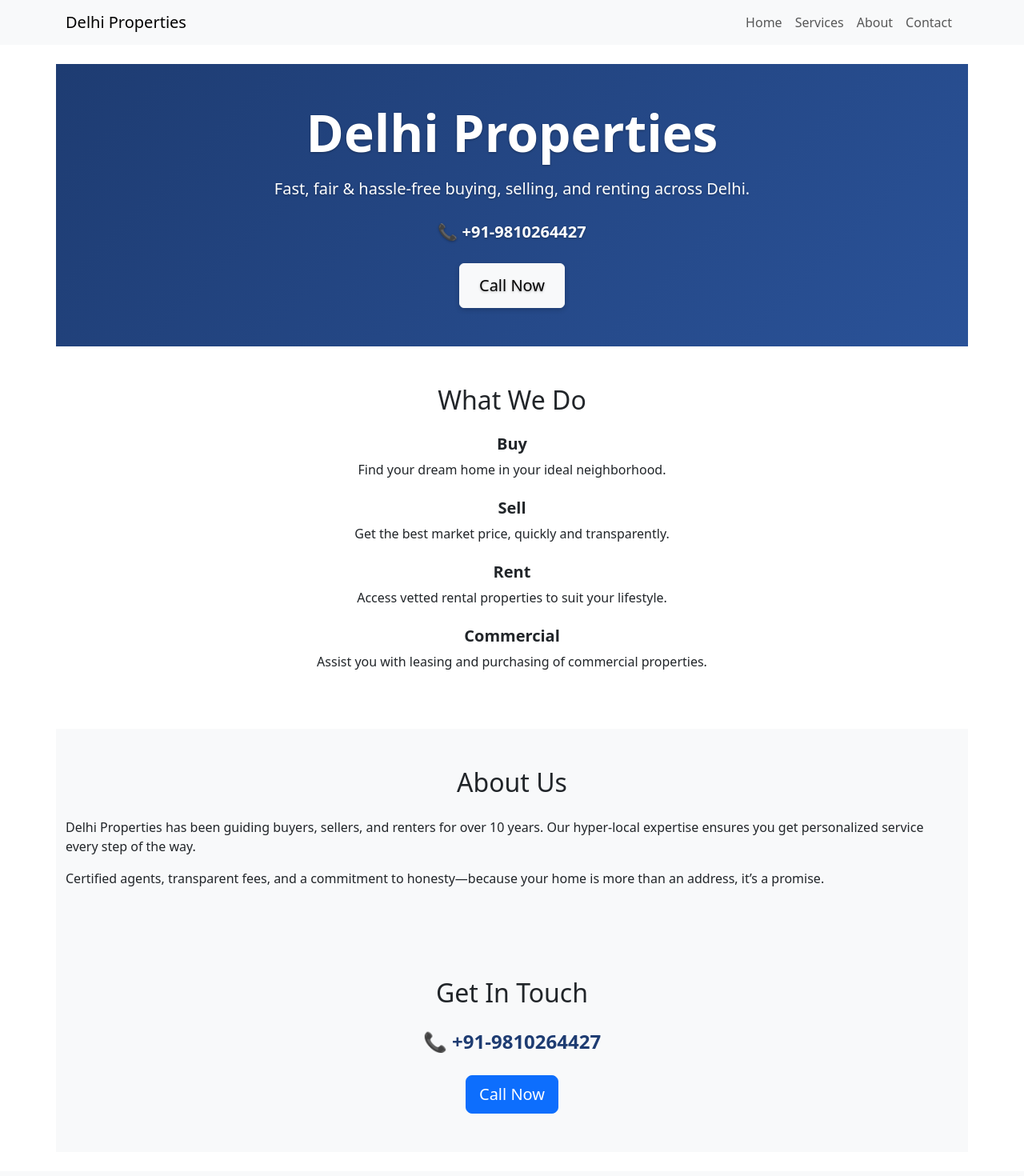
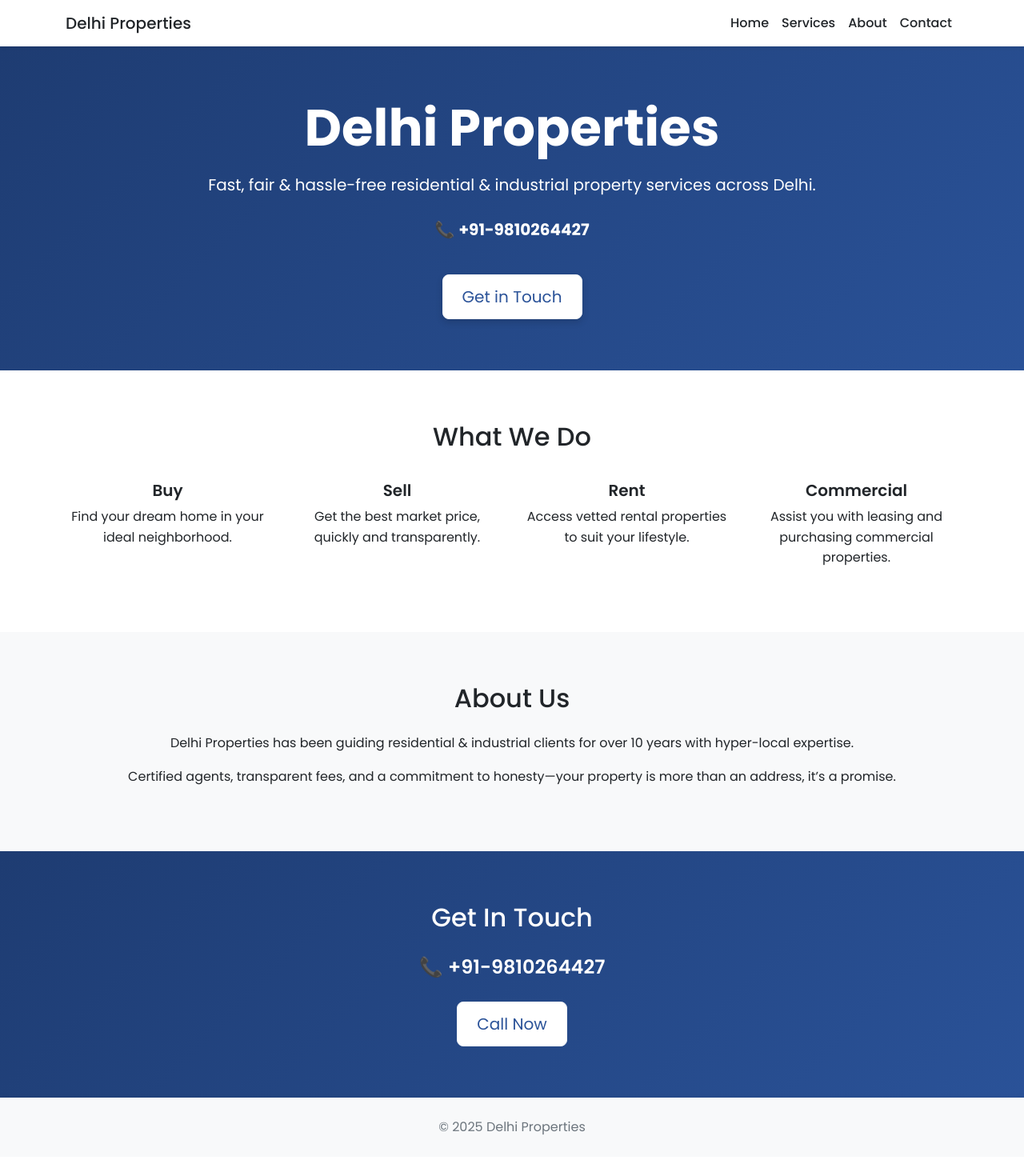
Before and after one commit to NIKHIL-techgeek/property-dealer-project, a React (Vite) app in the folder property-manager/: page / in a window 1280 px wide. Shown: the top 1470 px of the page at 80% size. After the commit the page ends 1446 px from the top, so only its background shows below. Built offline with nearby package versions, Linux system fonts and the light colour scheme.

Commit message:
layout 1

```diff
--- a/property-manager/index.html
+++ b/property-manager/index.html
@@ -2,9 +2,18 @@
 <html lang="en">
   <head>
     <meta charset="UTF-8" />
-    <!-- <link rel="icon" type="image/svg+xml" href="/vite.svg" /> -->
-    <meta name="viewport" content="width=device-width, initial-scale=1.0" />
-    <title>Property Dealer</title>
+    <meta name="viewport" content="width=device-width, initial-scale=1" />
+    <title>Delhi Properties | Buy · Sell · Rent</title>
+    <meta
+      name="description"
+      content="Delhi Properties—Fast, fair & hassle-free residential & industrial real estate services across Delhi. Call +91-9810264427."
+    />
+    <link rel="preconnect" href="https://fonts.googleapis.com" />
+    <link rel="preconnect" href="https://fonts.gstatic.com" crossorigin />
+    <link
+      href="https://fonts.googleapis.com/css2?family=Poppins:wght@400;500;600;700&display=swap"
+      rel="stylesheet"
+    />
   </head>
   <body>
     <div id="root"></div>
--- a/property-manager/src/App.jsx
+++ b/property-manager/src/App.jsx
@@ -1,20 +1,11 @@
 import React from 'react';
-import { Routes, Route } from 'react-router-dom';
 import Layout from './components/Layout';
 import Home from './pages/Home';
-import Listings from './pages/Listings';
-import About from './pages/About';
-import Contact from './pages/Contact';
 
 export default function App() {
   return (
-    <Routes>
-      <Route element={<Layout />}>
-        <Route path="/" element={<Home />} />
-        <Route path="/listings" element={<Listings />} />
-        <Route path="/about" element={<About />} />
-        <Route path="/contact" element={<Contact />} />
-      </Route>
-    </Routes>
+    <Layout>
+      <Home />
+    </Layout>
   );
 }
--- a/property-manager/src/components/Layout.jsx
+++ b/property-manager/src/components/Layout.jsx
@@ -1,15 +1,11 @@
-// src/components/Layout.jsx
 import React from 'react';
-import { Outlet } from 'react-router-dom';
 
-export default function Layout() {
+export default function Layout({ children }) {
   return (
     <>
       <nav className="navbar navbar-expand-lg navbar-light bg-light">
         <div className="container">
-          <a className="navbar-brand" href="#hero">
-            Delhi Properties
-          </a>
+          <a className="navbar-brand" href="#hero">Delhi Properties</a>
           <button
             className="navbar-toggler"
             type="button"
@@ -23,26 +19,16 @@ export default function Layout() {
           </button>
           <div className="collapse navbar-collapse" id="navbarNav">
             <ul className="navbar-nav ms-auto">
-              <li className="nav-item">
-                <a className="nav-link" href="#hero">Home</a>
-              </li>
-              <li className="nav-item">
-                <a className="nav-link" href="#services">Services</a>
-              </li>
-              <li className="nav-item">
-                <a className="nav-link" href="#about">About</a>
-              </li>
-              <li className="nav-item">
-                <a className="nav-link" href="#contact">Contact</a>
-              </li>
+              <li className="nav-item"><a className="nav-link" href="#hero">Home</a></li>
+              <li className="nav-item"><a className="nav-link" href="#services">Services</a></li>
+              <li className="nav-item"><a className="nav-link" href="#about">About</a></li>
+              <li className="nav-item"><a className="nav-link" href="#contact">Contact</a></li>
             </ul>
           </div>
         </div>
       </nav>
 
-      <main className="container my-4 p-0">
-        <Outlet />
-      </main>
+      <main className="p-0">{children}</main>
 
       <footer className="bg-light py-4 mt-auto">
         <div className="container text-center">
--- a/property-manager/src/index.css
+++ b/property-manager/src/index.css
@@ -1,5 +1,6 @@
 /* src/index.css */
 
+/* 1. Google Font */
 @import url('https://fonts.googleapis.com/css2?family=Poppins:wght@400;500;600;700&display=swap');
 
 :root {
@@ -7,114 +8,122 @@
   --primary-dark:  #1e3c72;
   --secondary:     #f8f9fa;
   --accent:        #ffc107;
+  --font-base:     'Poppins', sans-serif;
   --text-dark:     #212529;
-  --text-muted:    #6c757d;
-  --font-base:     'Poppins', sans-serif;
+  --text-light:    #fff;
 }
 
+/* 2. Reset & typography */
 * {
   box-sizing: border-box;
 }
-
 body {
   margin: 0;
   font-family: var(--font-base);
   color: var(--text-dark);
   line-height: 1.6;
-  background-color: var(--secondary);
+
+  /* subtle full‐page gradient */
+  background: linear-gradient(135deg, var(--secondary) 0%, #e2e8f0 50%, var(--secondary) 100%);
+  background-attachment: fixed;
 }
 
-/* Links */
+/* 3. Links */
 a {
   color: var(--primary);
   text-decoration: none;
-  transition: color 0.3s;
+  transition: color 0.2s;
 }
 a:hover {
   color: var(--primary-dark);
 }
 
-/* Navbar */
+/* 4. Navbar */
 .navbar {
   background-color: #fff !important;
   box-shadow: 0 2px 4px rgba(0,0,0,0.1);
 }
 .navbar-brand,
 .nav-link {
-  font-weight: 500;
+  font-weight: 500 !important;
   color: var(--text-dark) !important;
 }
 .nav-link:hover {
-  color: var(--primary) !important;
+  color: var(--primary-dark) !important;
 }
 
-/* Sections */
+/* 5. Section spacing */
 section {
   padding: 4rem 0;
 }
 
-/* Hero */
+/* 6. Hero */
 .section-hero {
   background: linear-gradient(135deg, var(--primary-dark), var(--primary));
-  color: #fff;
+  color: var(--text-light);
   text-align: center;
 }
 .section-hero .btn {
   margin-top: 1rem;
-  background-color: #fff;
-  color: var(--primary-dark);
-  border: none;
-  box-shadow: 0 2px 6px rgba(0,0,0,0.2);
-  transition: background-color 0.3s;
+  background-color: var(--text-light);
+  color: var(--primary);
+  border-radius: 0.5rem;
+  padding: 0.75rem 1.5rem;
+  box-shadow: 0 4px 8px rgba(0,0,0,0.15);
+  transition: background-color 0.2s;
 }
 .section-hero .btn:hover {
   background-color: var(--secondary);
 }
 
-/* Services */
+/* 7. Services */
 .section-services {
   background-color: #fff;
   text-align: center;
 }
 .services-grid {
   display: grid;
-  grid-template-columns: repeat(auto-fit, minmax(200px, 1fr));
+  grid-template-columns: repeat(auto-fit, minmax(220px, 1fr));
   gap: 2rem;
 }
 .service-item h5 {
-  margin-top: 0.5rem;
+  margin-top: 0.75rem;
   font-weight: 600;
 }
 
-/* About */
+/* 8. About */
 .section-about {
   background-color: var(--secondary);
   text-align: center;
 }
 
-/* Contact */
+/* 9. Contact */
 .section-contact {
-  background-color: var(--primary-dark);
-  color: #fff;
+  background: linear-gradient(135deg, var(--primary-dark), var(--primary));
+  color: var(--text-light);
   text-align: center;
 }
 .section-contact .btn {
-  background-color: #fff;
-  color: var(--primary-dark);
+  background-color: var(--text-light);
+  color: var(--primary);
+  border-radius: 0.5rem;
+  padding: 0.75rem 1.5rem;
+  transition: background-color 0.2s;
 }
 .section-contact .btn:hover {
   background-color: var(--secondary);
 }
 
-/* Footer */
+/* 10. Footer */
 footer {
   background-color: var(--secondary);
   text-align: center;
   padding: 2rem 0;
-  color: var(--text-muted);
+  color: #6c757d;
+  box-shadow: 0 -2px 6px rgba(0,0,0,0.05);
 }
 
-/* Smooth scrolling */
+/* 11. Smooth scrolling */
 html {
   scroll-behavior: smooth;
 }
--- a/property-manager/src/main.jsx
+++ b/property-manager/src/main.jsx
@@ -1,14 +1,12 @@
 import React from 'react';
 import ReactDOM from 'react-dom/client';
+
 import 'bootstrap/dist/css/bootstrap.min.css';
-import 'bootstrap/dist/js/bootstrap.bundle.min';
-import { BrowserRouter } from 'react-router-dom';
+import './index.css';
 import App from './App';
 
 ReactDOM.createRoot(document.getElementById('root')).render(
   <React.StrictMode>
-    <BrowserRouter>
-      <App />
-    </BrowserRouter>
+    <App />
   </React.StrictMode>
 );
--- a/property-manager/src/pages/Home.jsx
+++ b/property-manager/src/pages/Home.jsx
@@ -3,108 +3,69 @@ import React from 'react';
 export default function Home() {
   return (
     <>
-      {/* Hero */}
-      <section
-        id="hero"
-        className="text-center py-5"
-        style={{
-          background: 'linear-gradient(135deg, #1e3c72 0%, #2a5298 100%)',
-          color: '#fff',
-          textShadow: '0 1px 3px rgba(0,0,0,0.3)'
-        }}
-      >
+      {/* Hero Section */}
+      <section id="hero" className="section-hero">
         <div className="container">
           <h1 className="display-3 fw-bold mb-3">Delhi Properties</h1>
           <p className="lead mb-4">
-            Fast, fair & hassle-free buying, selling, and renting across Delhi.
+            Fast, fair & hassle-free residential & industrial property services across Delhi.
           </p>
           <p className="fs-5 mb-4">
             📞{' '}
-            <a
-              href="tel:+919810264427"
-              className="text-white fw-bold text-decoration-none"
-            >
+            <a href="tel:+919810264427" className="text-white fw-bold">
               +91-9810264427
             </a>
           </p>
-          <a
-            href="tel:+919810264427"
-            className="btn btn-light"
-            style={{
-              fontSize: '1.25rem',
-              padding: '0.75rem 1.5rem',
-              boxShadow: '0 2px 6px rgba(0,0,0,0.2)'
-            }}
-          >
-            Call Now
+          <a href="#contact" className="btn btn-lg btn-light">
+            Get in Touch
           </a>
         </div>
       </section>
 
-      {/* Services */}
-      {/* Services */}
-      <section id="services" className="py-5">
-        <div className="container text-center">
+      {/* Services Section */}
+      <section id="services" className="section-services">
+        <div className="container">
           <h2 className="mb-4">What We Do</h2>
-
-          <div className="mb-4">
-            <h5 className="fw-bold">Buy</h5>
-            <p>Find your dream home in your ideal neighborhood.</p>
-          </div>
-
-          <div className="mb-4">
-            <h5 className="fw-bold">Sell</h5>
-            <p>Get the best market price, quickly and transparently.</p>
-          </div>
-
-          <div className="mb-4">
-            <h5 className="fw-bold">Rent</h5>
-            <p>Access vetted rental properties to suit your lifestyle.</p>
-          </div>
-
-          <div className="mb-4">
-            <h5 className="fw-bold">Commercial</h5>
-            <p>Assist you with leasing and purchasing of commercial properties.</p>
+          <div className="services-grid">
+            {[
+              { title: 'Buy',        desc: 'Find your dream home in your ideal neighborhood.' },
+              { title: 'Sell',       desc: 'Get the best market price, quickly and transparently.' },
+              { title: 'Rent',       desc: 'Access vetted rental properties to suit your lifestyle.' },
+              { title: 'Commercial', desc: 'Assist you with leasing and purchasing commercial properties.' }
+            ].map(({ title, desc }) => (
+              <div key={title} className="service-item">
+                <h5>{title}</h5>
+                <p>{desc}</p>
+              </div>
+            ))}
           </div>
         </div>
       </section>
 
-
-      {/* About */}
-      <section id="about" className="bg-light py-5">
+      {/* About Section */}
+      <section id="about" className="section-about">
         <div className="container">
-          <h2 className="mb-4 text-center">About Us</h2>
+          <h2 className="mb-4">About Us</h2>
           <p>
-            Delhi Properties has been guiding buyers, sellers, and renters for
-            over 10 years. Our hyper-local expertise ensures you get personalized
-            service every step of the way.
+            Delhi Properties has been guiding residential & industrial clients for over 10 years with hyper-local expertise.
           </p>
           <p>
-            Certified agents, transparent fees, and a commitment to honesty—because
-            your home is more than an address, it’s a promise.
+            Certified agents, transparent fees, and a commitment to honesty—your property is more than an address, it’s a promise.
           </p>
         </div>
       </section>
 
-      {/* Contact */}
-      <section
-        id="contact"
-        className="py-5 text-center"
-        style={{ backgroundColor: '#f8f9fa' }}
-      >
+      {/* Contact Section */}
+      <section id="contact" className="section-contact">
         <div className="container">
           <h2 className="mb-4">Get In Touch</h2>
           <p className="fs-4 mb-4">
             📞{' '}
-            <a
-              href="tel:+919810264427"
-              className="text-decoration-none fw-semibold"
-              style={{ color: '#1e3c72' }}
-            >
+            <a href="tel:+919810264427" className="fw-semibold" style={{ color: '#fff' }}>
               +91-9810264427
             </a>
           </p>
-          <a href="tel:+919810264427" className="btn btn-primary btn-lg">
+          <a href="tel:+919810264427" className="btn btn-lg btn-light">
             Call Now
           </a>
         </div>
```
Also changed, not shown: 1 other file (tests, documents, lock files or other folders).
